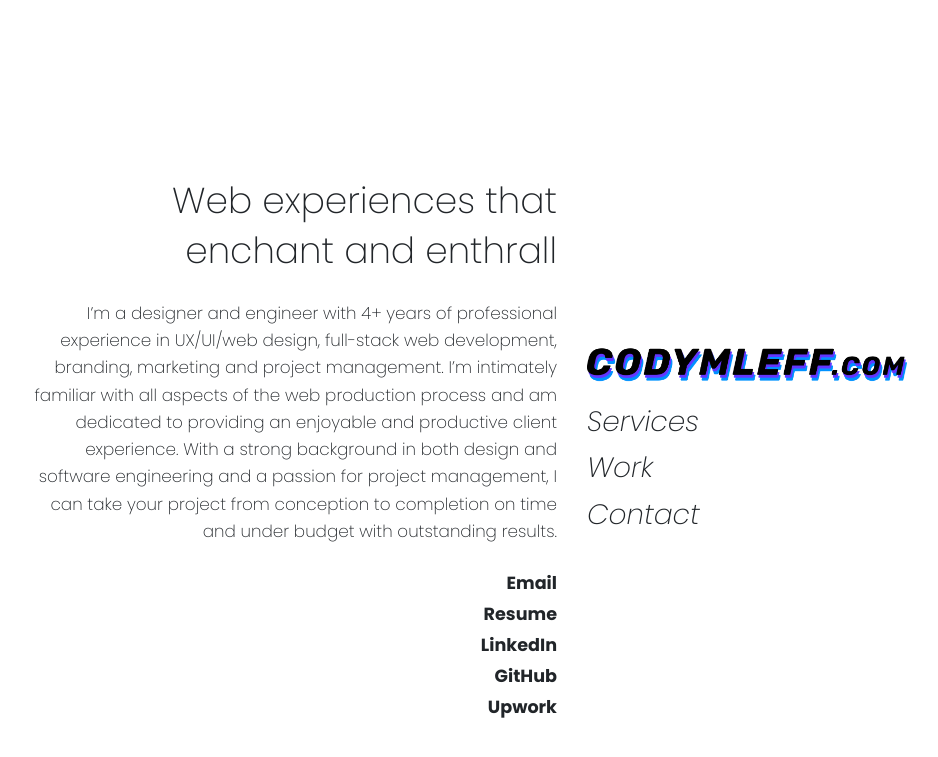
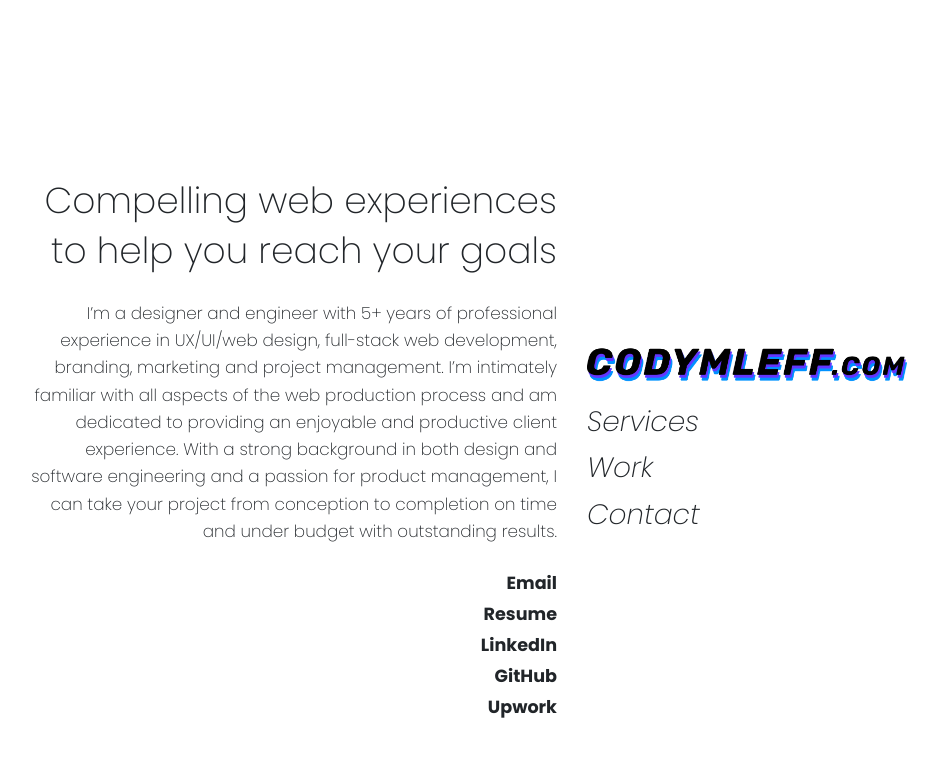
Before and after one commit to codyml/codymleff-dot-com, a Jekyll site: the page built from index.md, in a window 1280 px wide. Shown: the top 757 px of the page, without its empty margins (258-1196 px from the left). Built offline with Jekyll 4.4.1, drawn with Linux system fonts in a browser that asks for light colours.

Commit message:
Text updates to homepage

```diff
--- a/index.md
+++ b/index.md
@@ -1,12 +1,12 @@
 ---
 layout: page
-title: 'Enchanting and enthralling'
+title: 'Compelling web experiences to help you reach your goals'
 permalink: /
 ---
 
-# Web experiences that<br class="d-none d-lg-inline"><span class="d-lg-none"> </span>enchant and enthrall
+# Compelling web experiences<br class="d-none d-lg-inline"><span class="d-lg-none"> </span>to help you reach your goals
 
-I’m a designer and engineer with 4+ years of professional experience in UX/UI/web design, full-stack web development, branding, marketing and project management.  I’m intimately familiar with all aspects of the web production process and am dedicated to providing an enjoyable and productive client experience.  With a strong background in both design and software engineering and a passion for project management, I can take your project from conception to completion on time and under budget with outstanding results.
+I’m a designer and engineer with 5+ years of professional experience in UX/UI/web design, full-stack web development, branding, marketing and project management.  I’m intimately familiar with all aspects of the web production process and am dedicated to providing an enjoyable and productive client experience.  With a strong background in both design and software engineering and a passion for product management, I can take your project from conception to completion on time and under budget with outstanding results.
 
 ##### [Email](mailto:mail@codymleff.com)
 ##### [Resume](/assets/downloads/cml-resume.pdf)
```
